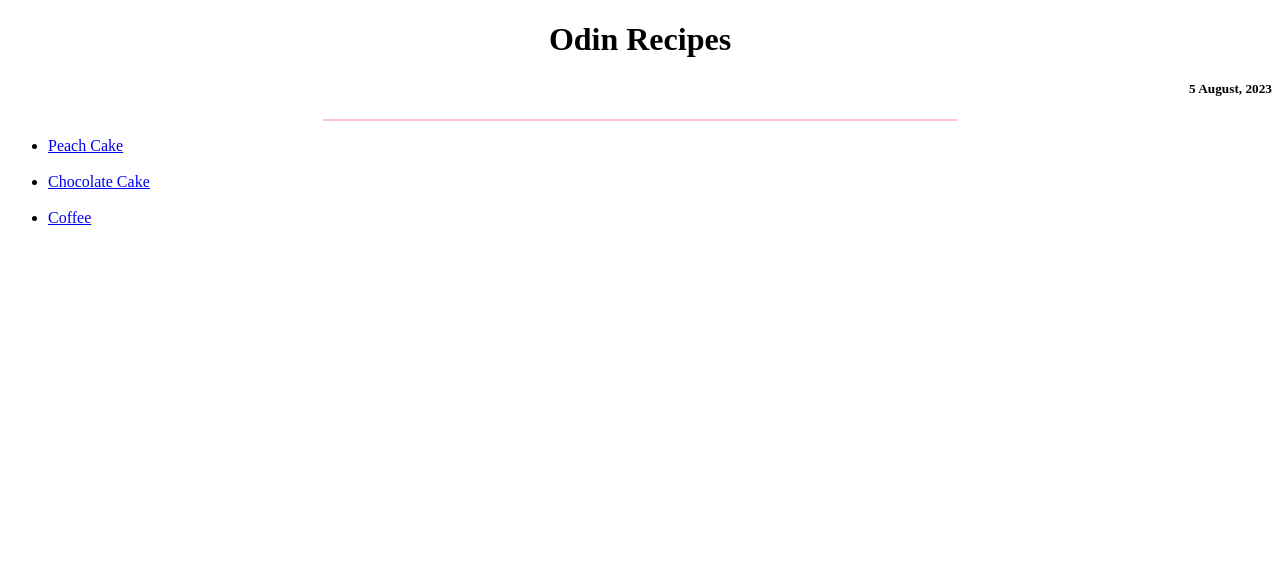
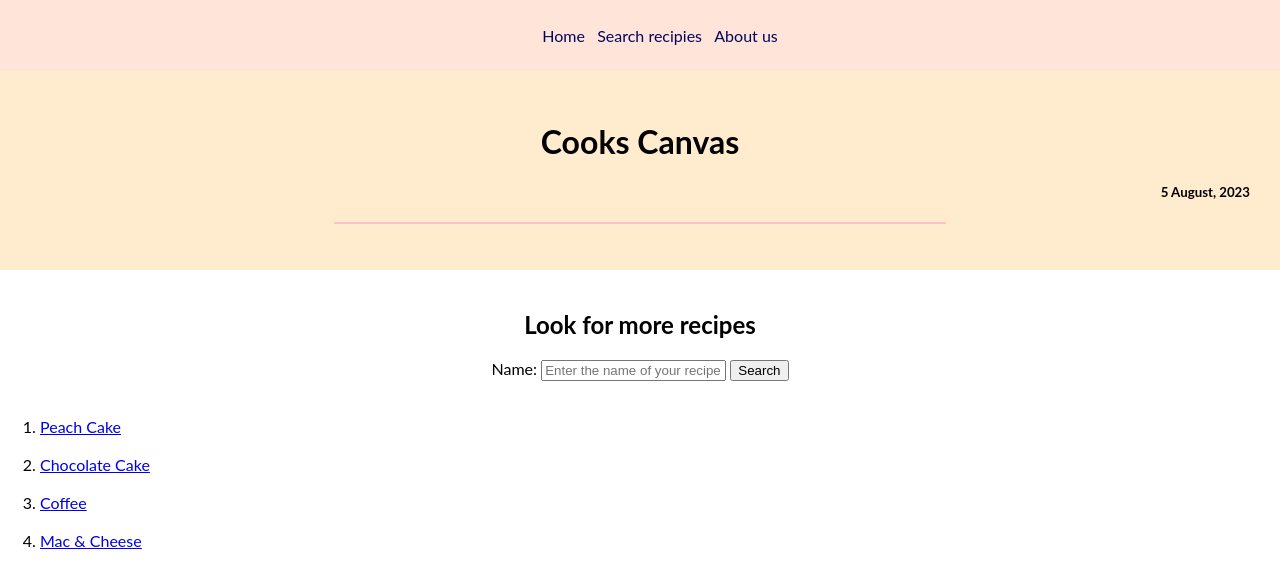
Before and after one commit to Kriii1ii/web-development, a plain HTML site: page index.html in a window 1280 px wide. Drawn offline with Linux system fonts and the light colour scheme.

Commit message:
Add files via upload

```diff
--- a/index.html
+++ b/index.html
@@ -5,16 +5,39 @@
     <meta http-equiv="X-UA-Compatible" content="IE=edge">
     <meta name="viewport" content="width=device-width, initial-scale=1.0">
     <title>Odin Recipes</title>
+    <link rel="stylesheet" href="style.css" />
 </head>
 <body>
-<h1 align="center">Odin Recipes</h1>
+  <nav class="navbar">
+    <ul>
+    <a href="index.html"> Home </a>
+    &nbsp; &nbsp;
+    <a href="search.html"> Search recipies </a>
+    &nbsp; &nbsp;
+    <a href="aboutus.html"> About us </a>
+    </ul>
+  </nav>
+  <div class="header">
+<h1 align="center">Cooks Canvas</h1>
 <h5 align="right">5 August, 2023</h5>
 <hr color="pink" width="50%">
   <p align="center">
-<ul>
+  </div>
+  <section class="search-form">
+    <h2>Look for more recipes</h2>
+    <form>
+        <label for="name">Name:</label>
+        <input type="text" id="name" name="name" placeholder="Enter the name of your recipe">
+        <button type="submit">Search</button>
+    </form>
+  </section>
+<ol>
 <li><a href="peachcake.html">Peach Cake</a></li>
 &nbsp; &nbsp;
 <li><a href="chocolatecake.html">Chocolate Cake</a></li>
 &nbsp; &nbsp;
 <li><a href="coffee.html">Coffee</a></ul></li>
+&nbsp; &nbsp;
+<li><a href="mac&cheese.html">Mac & Cheese</a></li>
+
 </html>
--- /dev/null
+++ b/style.css
@@ -0,0 +1,38 @@
+body {
+    font-family: Lato, sans-serif;
+    margin: 0;
+    padding: 0;
+}
+
+.navbar {
+    background-color:#ffe5d9;
+    color: #ffe5d9;
+    padding: 10px;
+}
+
+.navbar ul {
+    list-style: none;
+    display: flex;
+    justify-content: center;
+}
+
+.navbar li {
+    margin: 0 20px;
+}
+
+.navbar a {
+    text-decoration: none;
+    color: #03045e;
+}
+
+.header {
+    text-align: center;
+    padding: 30px;
+    background-color:blanchedalmond;
+}
+
+
+.search-form {
+    text-align: center;
+    padding: 20px;
+}
```
Also changed, not shown: chocolatecake.html (+7 -5 lines), coffee.html (+2 -1 lines), mac&cheese.html (added, +44 -0 lines), peachcake.html (+3 -1 lines), styles.css (added, +15 -0 lines), chocolatecake.jpg (added), mc.jpg (added).
